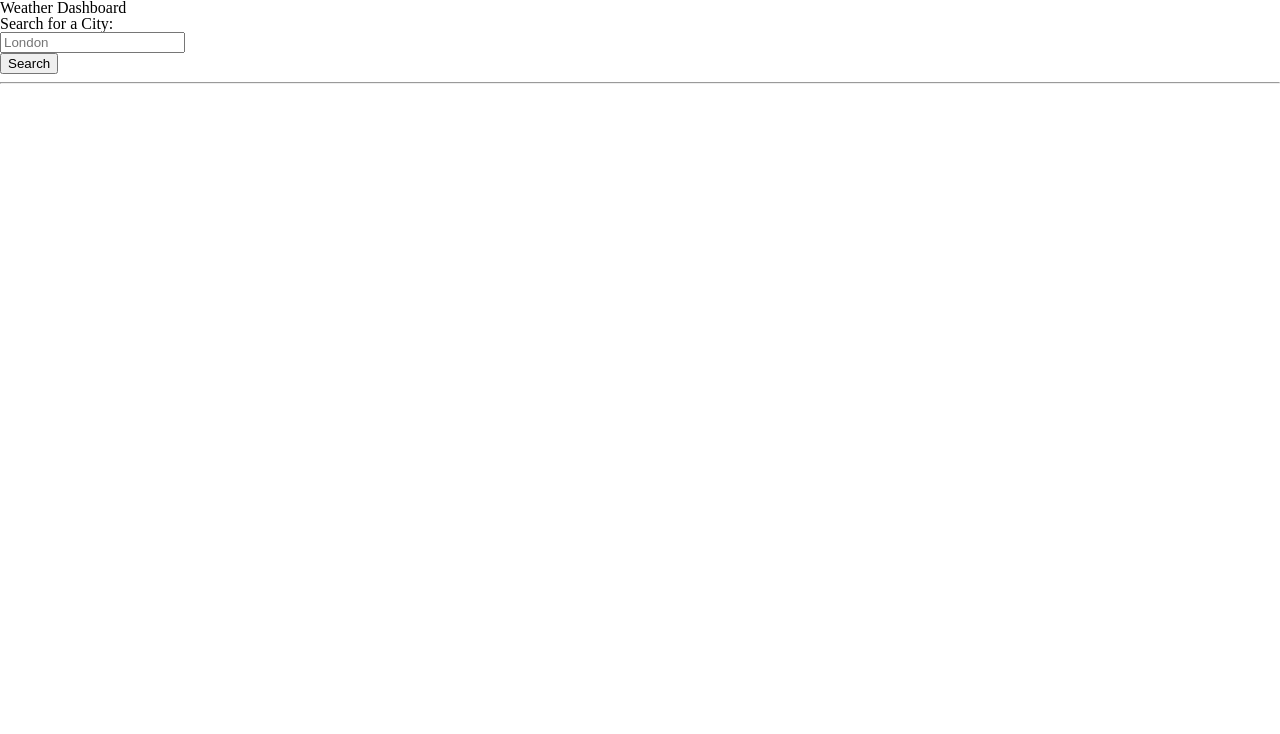
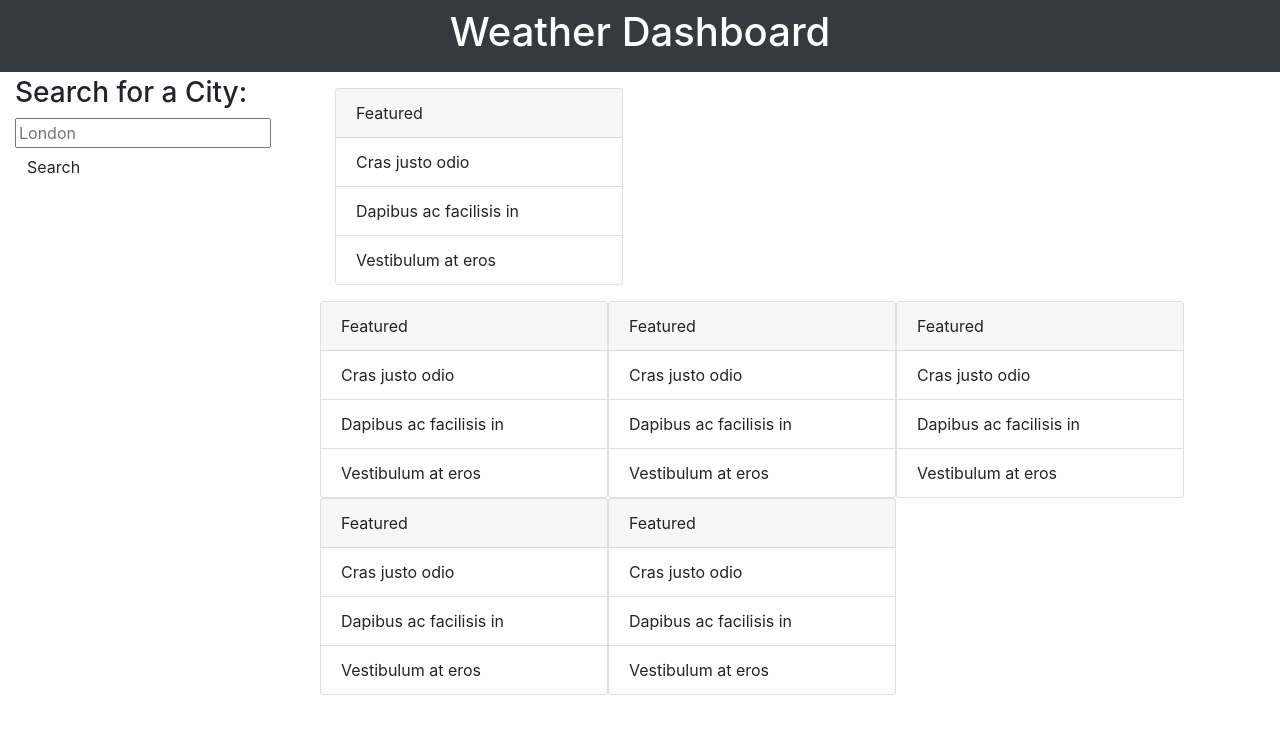
Before and after one commit to manolisgi/Open_Weather_Map_Forecast, a plain HTML site: page index.html in a window 1280 px wide. Drawn offline with nearby package versions, Linux system fonts and the light colour scheme; no server answers.

Commit message:
added an event listener for city buttons

```diff
--- a/index.html
+++ b/index.html
@@ -6,8 +6,7 @@
   <meta name="viewport" content="width=device-width, initial-scale=1.0" />
   <meta http-equiv="X-UA-Compatible" content="ie=edge" />
   <link rel="stylesheet" href="reset.css" />
-  <!-- <link rel="stylesheet" href="https://stackpath.bootstrapcdn.com/bootstrap/4.3.1/css/bootstrap.min.css" /> -->
-  <!-- <link rel="stylesheet" href="https://stackpath.bootstrapcdn.com/font-awesome/4.7.0/css/font-awesome.min.css" /> -->
+  <link rel="stylesheet" href="https://cdn.jsdelivr.net/npm/bootstrap@4.3.1/dist/css/bootstrap.min.css" integrity="sha384-ggOyR0iXCbMQv3Xipma34MD+dH/1fQ784/j6cY/iJTQUOhcWr7x9JvoRxT2MZw1T" crossorigin="anonymous">  <link rel="stylesheet" href="https://stackpath.bootstrapcdn.com/font-awesome/4.7.0/css/font-awesome.min.css" />
   <title>Weather Dashboard</title>
 </head>
 
@@ -41,8 +40,71 @@
       </aside>
 
       <div class="col-lg-9 pb-3">
-        <section id="today" class="mt-3" role="region" aria-live="polite"></section>
-        <section id="forecast" class="row mt-3" role="region" aria-live="polite"></section>
+        <section id="today" class="mt-3" role="region" aria-live="polite">
+          <div class="card" style="width: 18rem;">
+            <div class="card-header">
+              Featured
+            </div>
+            <ul class="list-group list-group-flush">
+              <li class="list-group-item">Cras justo odio</li>
+              <li class="list-group-item">Dapibus ac facilisis in</li>
+              <li class="list-group-item">Vestibulum at eros</li>
+            </ul>
+          </div>
+        </section>
+        <section id="forecast" class="row mt-3" role="region" aria-live="polite">
+          <div class="card" style="width: 18rem;">
+            <div class="card-header">
+              Featured
+            </div>
+            <ul class="list-group list-group-flush">
+              <li class="list-group-item">Cras justo odio</li>
+              <li class="list-group-item">Dapibus ac facilisis in</li>
+              <li class="list-group-item">Vestibulum at eros</li>
+            </ul>
+          </div>
+          <div class="card" style="width: 18rem;">
+            <div class="card-header">
+              Featured
+            </div>
+            <ul class="list-group list-group-flush">
+              <li class="list-group-item">Cras justo odio</li>
+              <li class="list-group-item">Dapibus ac facilisis in</li>
+              <li class="list-group-item">Vestibulum at eros</li>
+            </ul>
+          </div>
+          <div class="card" style="width: 18rem;">
+            <div class="card-header">
+              Featured
+            </div>
+            <ul class="list-group list-group-flush">
+              <li class="list-group-item">Cras justo odio</li>
+              <li class="list-group-item">Dapibus ac facilisis in</li>
+              <li class="list-group-item">Vestibulum at eros</li>
+            </ul>
+          </div>
+          <div class="card" style="width: 18rem;">
+            <div class="card-header">
+              Featured
+            </div>
+            <ul class="list-group list-group-flush">
+              <li class="list-group-item">Cras justo odio</li>
+              <li class="list-group-item">Dapibus ac facilisis in</li>
+              <li class="list-group-item">Vestibulum at eros</li>
+            </ul>
+          </div>
+          <div class="card" style="width: 18rem;">
+            <div class="card-header">
+              Featured
+            </div>
+            <ul class="list-group list-group-flush">
+              <li class="list-group-item">Cras justo odio</li>
+              <li class="list-group-item">Dapibus ac facilisis in</li>
+              <li class="list-group-item">Vestibulum at eros</li>
+            </ul>
+          </div>
+        </section>
+
       </div>
     </div>
   </div>
--- a/script.js
+++ b/script.js
@@ -1,3 +1,13 @@
+
+
+//add an event listener with event delegation for every button buttonsDiv
+let buttonsDiv = document.querySelector(".cityButtons")
+buttonsDiv.addEventListener("click", event => {
+    event.preventDefault();
+    if (event.target.tagName === 'BUTTON') {
+
+
+
 
 
         fetch("http://api.openweathermap.org/geo/1.0/direct?q=London&limit=5&appid=cba5837e4c2716904395e63c014ee26b")
@@ -18,3 +28,10 @@ fetch("http://api.openweathermap.org/geo/1.0/direct?q=London&limit=5&appid=cba58
                 console.log(data)
 
             })
+
+
+
+
+    }
+
+});
```
Lines whose indentation alone changed are shown as unchanged.
